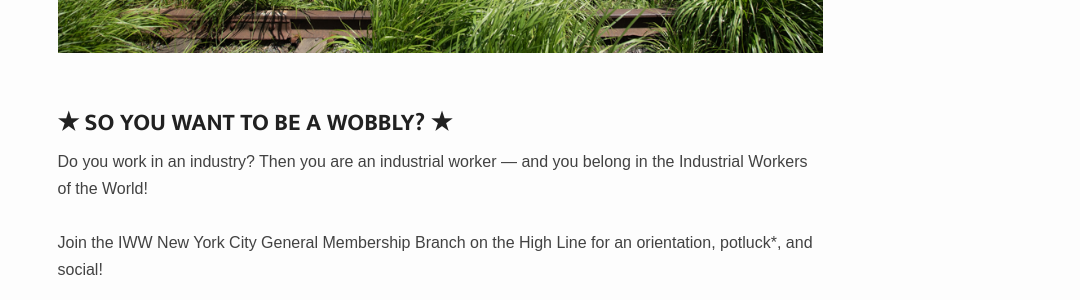
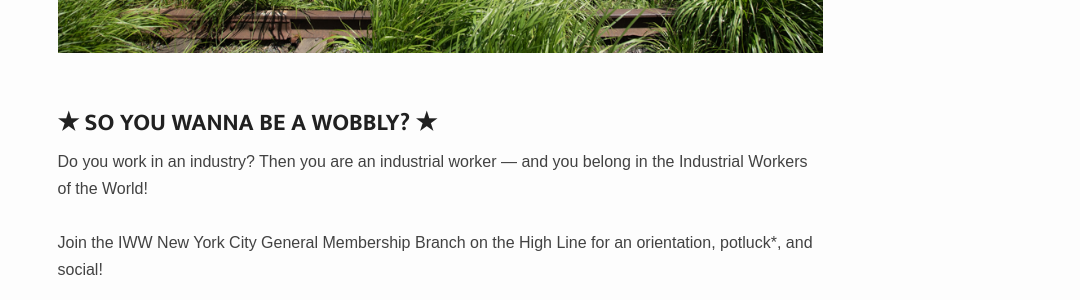
Before and after one commit to IWW-NYC-GMB/iww.nyc, a Jekyll site: the page built from _events/july-2019-orientation.md, in a window 1280 px wide and 900 px high, scrolled down 1108 px. Shown: the part 157-457 px from the top of the window, without its empty margins (200-1280 px from the left). Built offline with Jekyll 4.4.1, drawn with Linux system fonts in a browser that asks for light colours; some web fonts are replaced.

Commit message:
Update july-2019-orientation.md

```diff
--- a/_events/july-2019-orientation.md
+++ b/_events/july-2019-orientation.md
@@ -6,7 +6,7 @@
 ---
 ![](/assets/uploads/silent_agitator.jpg)
 
-# ★ SO YOU WANT TO BE A WOBBLY? ★
+# ★ SO YOU WANNA BE A WOBBLY? ★
 
 Do you work in an industry? Then you are an industrial worker — and you belong in the Industrial Workers of the World!
 
```
